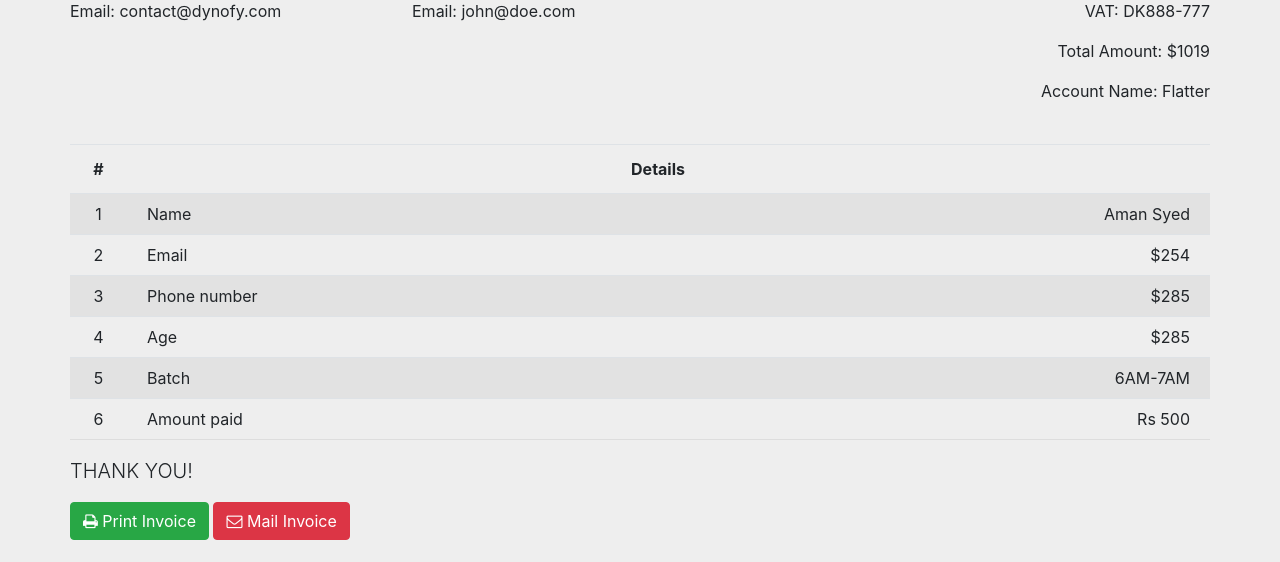
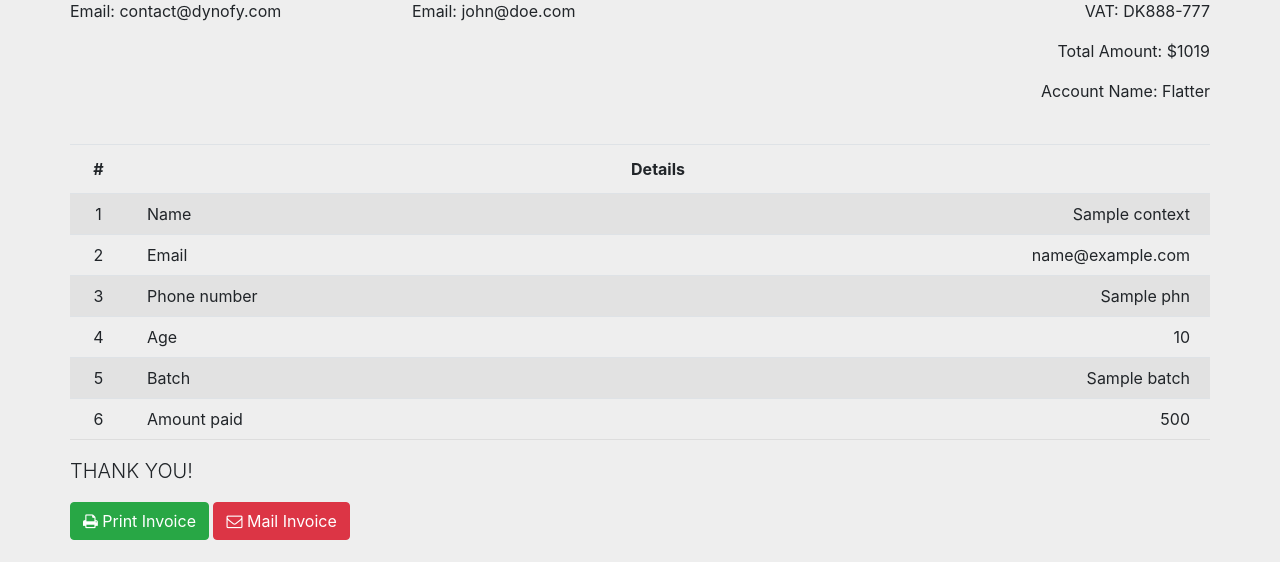
Before and after one commit to harikavedula/FlexMoneyProject, a Django app: template Yoga/templates/home.html in a window 1280 px wide. Shown: the part 238-800 px from the top of the page. Run offline with Django 3.2, Linux system fonts and the light colour scheme; the template is opened without the code that fills it: most values are stand-ins (such as "Sample title", 1, 10 or a date in 2020); some libraries are stand-ins or nearby versions.

Commit message:
Home Page Done

```diff
--- a/Yoga/Yoga/urls.py
+++ b/Yoga/Yoga/urls.py
@@ -22,5 +22,5 @@ urlpatterns = [
     path('', views.login),
     path('register/',views.register,name="register"),
     path('login/',views.login,name="login"),
-    path('home/',views.login)
+    path('home/',views.home,name="home")
 ]
--- a/Yoga/templates/home.html
+++ b/Yoga/templates/home.html
@@ -176,36 +176,38 @@ background:#eee;
 			        </tr>
 			      </thead>
 			      <tbody>
+
 			        <tr>
 			          <td class="text-center">1</td>
 			          <td>Name</td>
-			          <td class="text-right">Aman Syed</td>
+			          <td class="text-right">{{context.name}}</td>
 			        </tr>
 			        <tr>
 			          <td class="text-center">2</td>
 			          <td>Email</td>
-			          <td class="text-right">$254</td>
+			          <td class="text-right">{{context.email}}</td>
 			        </tr>
 			        <tr>
 			          <td class="text-center">3</td>
 			          <td>Phone number</td>
-			          <td class="text-right">$285</td>
+			          <td class="text-right">{{context.phn}}</td>
 			        </tr>
                     <tr>
 			          <td class="text-center">4</td>
 			          <td>Age</td>
-			          <td class="text-right">$285</td>
+			          <td class="text-right">{{context.age}}</td>
 			        </tr>
                     <tr>
 			          <td class="text-center">5</td>
 			          <td>Batch </td>
-			          <td class="text-right">6AM-7AM</td>
+			          <td class="text-right">{{context.batch}}</td>
 			        </tr>
 			         <tr class="last-row">
 			          <td class="text-center">6</td>
 			          <td>Amount paid</td>
-			          <td class="text-right">Rs 500</td>
+			          <td class="text-right">500</td>
 			        </tr>
+
 			       </tbody>
 			    </table>
 
```
Also changed, not shown: Yoga/core/views.py (+25 -6 lines), Yoga/db.sqlite3.
